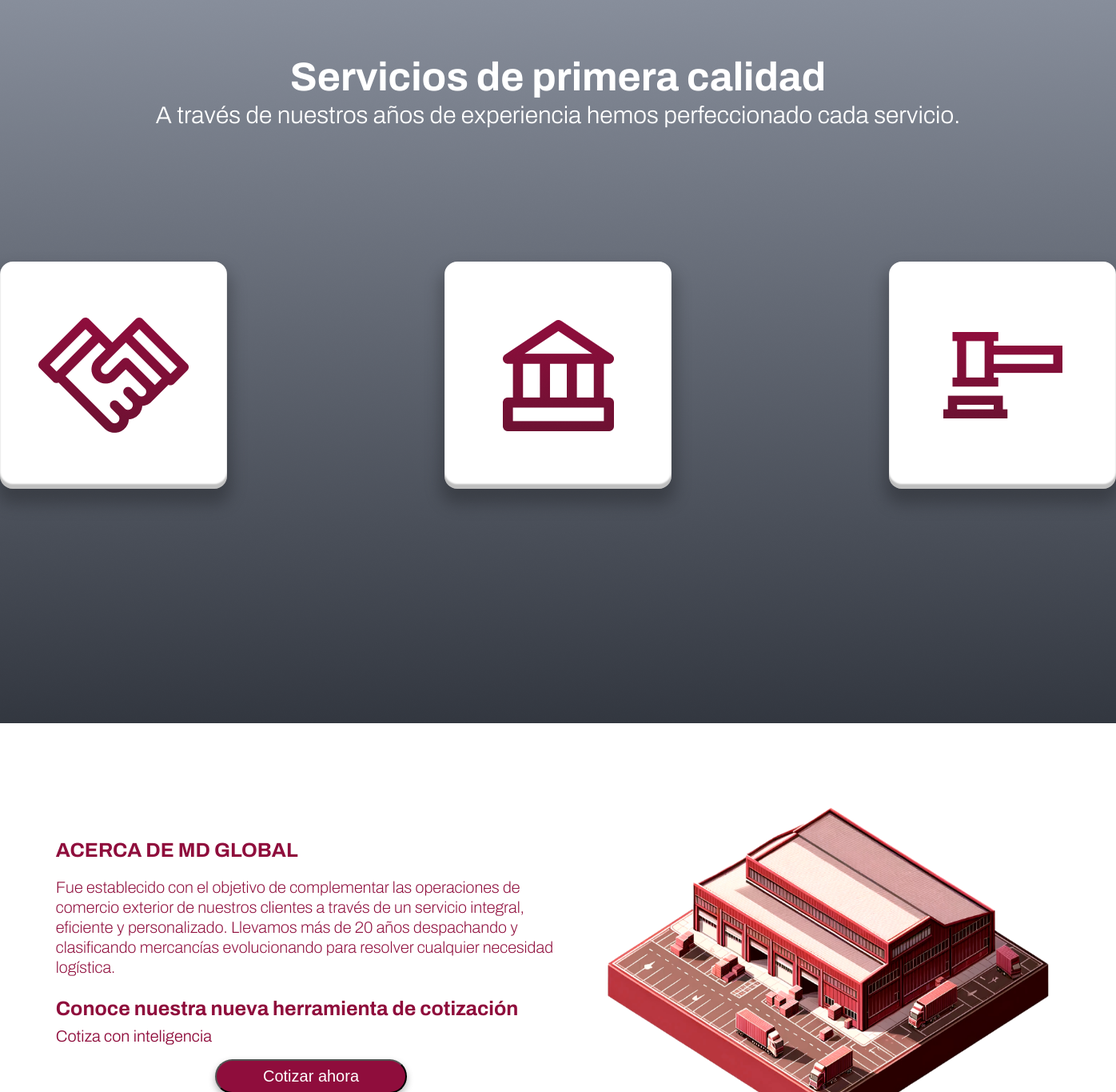
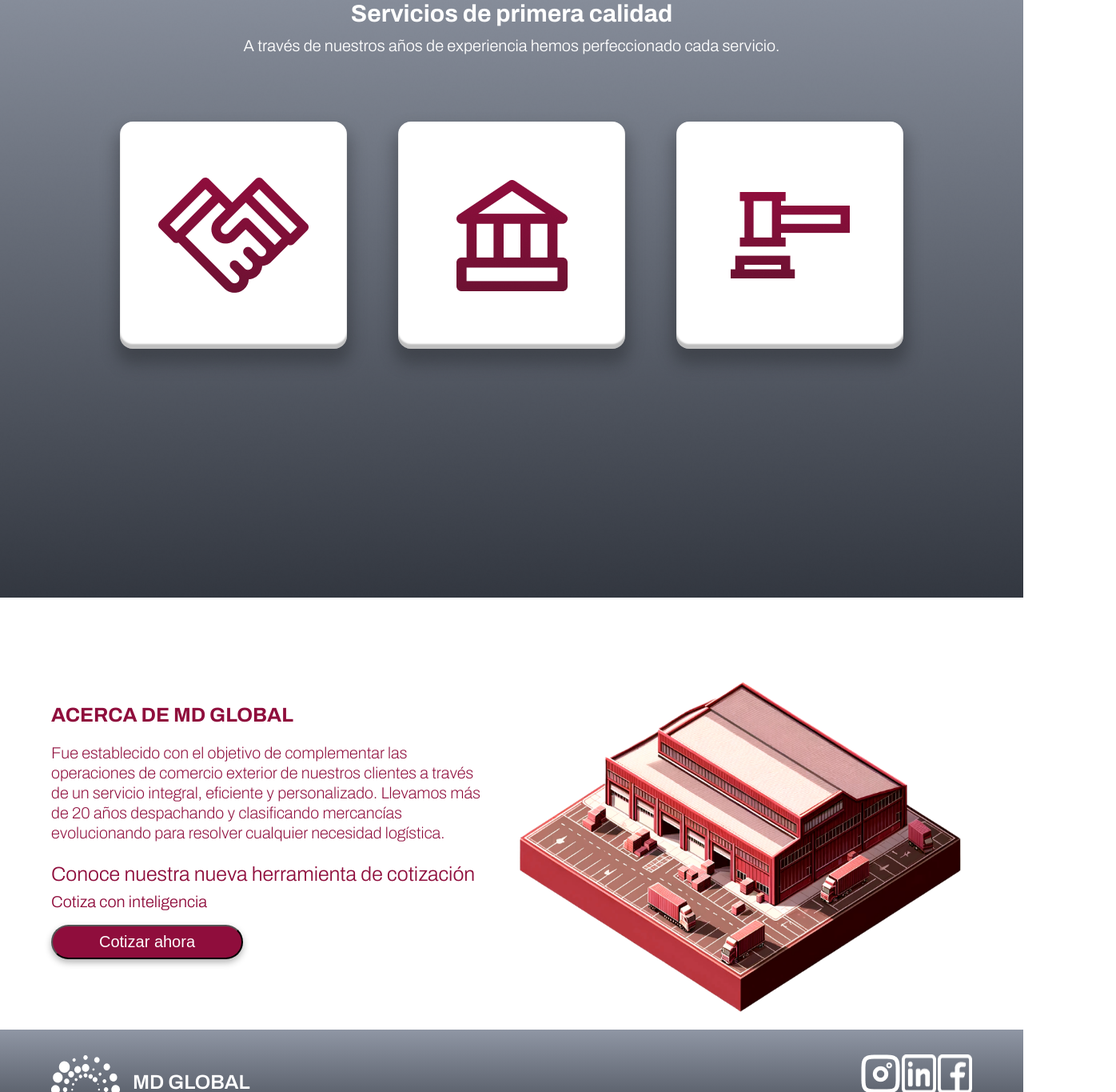
Before and after one commit to Franco97sassi/Md-global2024, a React (Vite) app in the folder frontend/mdglobal2024/: page / in a window 1280 px wide. Shown: the part 660-2025 px from the top of the page at 80% size, 1396 px wide, since content can reach past the window. Built offline with nearby package versions, Linux system fonts and the light colour scheme; a web font is replaced by a local one.

Commit message:
home mobile 70%

```diff
--- a/frontend/mdglobal2024/package.json
+++ b/frontend/mdglobal2024/package.json
@@ -11,6 +11,7 @@
   },
   "dependencies": {
     "react": "^18.2.0",
+    "react-device-detect": "^2.2.3",
     "react-dom": "^18.2.0",
     "react-router-dom": "^6.21.1",
     "react-swipeable-views": "^0.14.0"
--- a/frontend/mdglobal2024/src/componentes/Footer.jsx
+++ b/frontend/mdglobal2024/src/componentes/Footer.jsx
@@ -3,6 +3,8 @@ import facebook from  "../assets/Footer/facebook.png";
 import instagram from  "../assets/Footer/instagram.png";
 import inLogo from  "../assets/Footer/inLogo.png";
 import './style.css'
+import { isMobile } from "react-device-detect";
+
 function Footer() {
   return (
     <div className="footerAltura"
@@ -18,30 +20,30 @@ function Footer() {
       }}
     >
         <div style={{ display: 'flex', alignItems: 'center' , marginLeft: '5%'  }}>
-        <img src={logo} alt="" />
+        <img style={{height: isMobile ? '50px' : null , width: isMobile ? '50px' : ''}} src={logo} alt="" />
         <span className="tituloo"
           style={{
             color: "white",
             marginLeft: "1rem",
-            fontSize: "25px",
+            fontSize: isMobile ? '15px' : "25px",
             fontWeight: "600",
             whiteSpace: "nowrap",
             lineHeight: "15.2px",
           }}
         >
           MD GLOBAL <br />{" "}
-          <span style={{ fontWeight: "600", fontSize: "15px" }}>
+          <span style={{ fontWeight: "600",       fontSize: isMobile ? '10px' : "15px", }}>
             TRADE SERVICES
           </span>{" "}
         </span>
       </div>
         <div style={{marginRight: '5%'}}>
-            <div style={{display: 'flex' , marginBottom: '1rem',flexDirection: 'row', justifyContent: 'flex-end' , gap: '15px'}}>
-              <img src={instagram} alt="" />
-              <img src={inLogo} alt="" />
-              <img src={facebook} alt="" />
+            <div style={{display: 'flex' , marginBottom: '1rem',flexDirection: 'row', justifyContent: 'flex-end' , gap: '2px'}}>
+              <img style={{height: isMobile ? '20px' : null }} src={instagram} alt="" />
+              <img style={{height: isMobile ? '20px' : null }}  src={inLogo} alt="" />
+              <img  style={{height: isMobile ? '20px' : null }} src={facebook} alt="" />
             </div>
-            <span style={{justifyContent: 'flex-end' , whiteSpace: "nowrap", color: 'white'}}>© MD GLOBAL TRADE SERVICES 2023, Todos los derechos reservados</span></div>
+            <span style={{justifyContent: 'flex-end' , whiteSpace: "nowrap", color: 'white'}}> {isMobile ? ('© MD GLOBAL 2023') : ('© MD GLOBAL TRADE SERVICES 2023, Todos los derechos reservados')  }</span></div>
     </div>
   );
 }
--- a/frontend/mdglobal2024/src/componentes/Home/Home.jsx
+++ b/frontend/mdglobal2024/src/componentes/Home/Home.jsx
@@ -1,23 +1,25 @@
 import Navbar from "../Navbar";
+import { isMobile } from "react-device-detect";
 import Home2 from "./Home2";
 import construccion from "../../assets/Home/homeConstruccion.png";
 import Home3 from "./Home3";
 import rectangulo from "../../assets/Home/rectangulo.png";
 import Footer from "../Footer";
 import "./style.css";
+import HamburguesaMenu from "../Menu";
 
 function Home() {
   return (
     <>
       <header>
-        <Navbar></Navbar>
+       {isMobile ? (<HamburguesaMenu></HamburguesaMenu>) : (<Navbar></Navbar>)}
       </header>
       <main>
         <section>
           <div
             style={{
               display: "flex",
-              flexDirection: "row",
+              flexDirection: isMobile ? 'column' :  "row",
               gap: '1rem',
               marginBottom: '2rem'
             }}
@@ -44,7 +46,7 @@ function Home() {
                 OPERACIONES DE COMERCIO <br />
                 EXTERIOR.
               </span>
-              <span className="texto2" style={{ lineHeight: "25px" }}>
+              <span className="texto2" style={{ lineHeight: "25px" , maxWidth: isMobile ? '300px' : null}}>
                 En MD Global Trade Services somos un equipo de trabajo que{" "}
                 <br />
                 encuentra soluciones aduaneras para su cadena logística.
@@ -52,8 +54,8 @@ function Home() {
               <div
                 style={{
                   display: "flex",
-                  flexDirection: "row",
-                  alignItems: "center",
+                  flexDirection: isMobile ? 'column' :  "row",
+                  alignItems: isMobile ? 'left' : "center",
 
                   marginTop: "1rem",
                   justifyContent: "left",
@@ -92,7 +94,8 @@ function Home() {
               </div>
             </div>
             <div style={{ marginTop: "5rem", marginRight: "5%" }}>
-              <img className="fotohome1" src={construccion} alt="" />
+              <img className="fotohome1" src={construccion} alt="" style={{height: isMobile ? '300px' : null ,
+            width: isMobile ? '350px' : null }}/>
             </div>
           </div>
         </section>
@@ -101,7 +104,7 @@ function Home() {
             backgroundImage: `url(${rectangulo})`,
             backgroundSize: "cover",
             backgroundPosition: "center",
-            height: "992px",
+            height: isMobile ? '1500px' : "835px",
             width: "auto",
           }}
         >
--- a/frontend/mdglobal2024/src/componentes/Home/Home2.jsx
+++ b/frontend/mdglobal2024/src/componentes/Home/Home2.jsx
@@ -1,11 +1,11 @@
 import construccion2 from "../../assets/Home/home2.png";
-
+import { isMobile } from "react-device-detect";
 function Home2() {
   return (
     <div
       style={{
         display: "flex",
-        flexDirection: "row",
+        flexDirection: isMobile ? 'column' : "row",
         gap: "1rem",
       }}
     >
@@ -38,7 +38,8 @@ function Home2() {
             fontWeight: "200",
             lineHeight: "25px",
             marginBottom: "1rem",
-            maxWidth: '50rem'
+            maxWidth: isMobile ? '300px' : '50rem'
+
           }}
         >
           Fue establecido con el objetivo de complementar las operaciones de
@@ -51,8 +52,9 @@ function Home2() {
         <span
           className="texto1"
           style={{
-            fontWeight: "bold",
-            lineHeight: '45px'
+            fontWeight: "500",
+            lineHeight: '45px',
+            maxWidth: isMobile ? '300px' : null
 
 
           }}
@@ -67,7 +69,7 @@ function Home2() {
             alignItems: "center",
 
             marginTop: "1rem",
-            justifyContent: "center",
+            justifyContent: "left",
           }}
         >
           <button
@@ -88,7 +90,8 @@ function Home2() {
         </div>
       </div>
       <div style={{ marginTop: "5rem", marginRight: "5%" }}>
-        <img className="fotohome1" src={construccion2} alt="" />
+        <img  style={{height: isMobile ? '300px' : null ,
+      width: isMobile ? '350px' : null}} className="fotohome1" src={construccion2} alt="" />
       </div>
     </div>
   );
--- a/frontend/mdglobal2024/src/componentes/Home/Home3.jsx
+++ b/frontend/mdglobal2024/src/componentes/Home/Home3.jsx
@@ -2,7 +2,8 @@ import manito from "../../assets/Home/manito.png";
 import casita from "../../assets/Home/casita.png";
 import martillo from "../../assets/Home/martillo.png";
 import { useState } from "react";
-
+import { isMobile } from "react-device-detect";
+import './style.css'
 function Home3() {
     const [isHovered1, setIsHovered1] = useState(false);
     const [isHovered2, setIsHovered2] = useState(false);
@@ -38,28 +39,28 @@ function Home3() {
           color: "white",
         }}
       >
-        <span
+        <span className="textoHOME3"
           style={{
             fontWeight: "bold",
-            fontSize: "50px",
-            marginTop: "10rem",
+
+            maxWidth: isMobile ? '300px' : null,
             lineHeight: "50px",
           }}
         >
           Servicios de primera calidad <br />{" "}
         </span>
-        <span style={{ fontSize: "30px", fontWeight: "300" }}>
+        <span className="textoHOME3-2" style={{  fontWeight: "300" , maxWidth: isMobile ? '300px' : null }}>
           A través de nuestros años de experiencia hemos perfeccionado cada
           servicio.
         </span>
 
-        <div
+        <div className="conteiner"
           style={{
             display: "flex",
-            flexDirection: "row",
+            flexDirection: isMobile ?  'column' : "row",
             justifyContent: "space-between",
-            gap: "17rem",
-            marginTop: "10rem",
+
+
           }}
         >
           <div
--- a/frontend/mdglobal2024/src/componentes/Home/style.css
+++ b/frontend/mdglobal2024/src/componentes/Home/style.css
@@ -42,6 +42,17 @@
     font-size: 25px;
     line-height: 30px;
   }
+  .conteiner {
+    gap: 17rem;
+    margin-top: 10rem
+  }
+  .textoHOME3-2{
+    font-size: 30px;
+  }
+  .textoHOME3{
+    font-size: 50px;
+    margin-top: 10rem;
+  }
 }
 
 @media (max-width: 1360px) {
@@ -60,4 +71,17 @@
     font-size: 25px;
     line-height: 25px;
   }
+  .conteiner {
+    gap: 4rem;
+    margin-top: 5rem
+  }
+  .textoHOME3-2{
+    font-size: 20px;
+  }
+  .textoHOME3{
+    font-size: 30px;
+    margin-top: 5rem;
+  }
+
+
 }
--- /dev/null
+++ b/frontend/mdglobal2024/src/componentes/Menu.jsx
@@ -0,0 +1,28 @@
+import React, { useState } from 'react';
+import './style.css';  // Crearemos este archivo CSS en el siguiente paso
+
+const HamburguesaMenu = () => {
+  const [menuVisible, setMenuVisible] = useState(false);
+
+  const toggleMenu = () => {
+    setMenuVisible(!menuVisible);
+  };
+
+  return (
+    <div className="hamburguesa-menu">
+      <div className="hamburguesa-icon" onClick={toggleMenu}>
+        ☰
+      </div>
+      {menuVisible && (
+        <div className="menu-desplegable">
+          {/* Aquí colocarías los elementos del menú */}
+          <p>Opción 1</p>
+          <p>Opción 2</p>
+          <p>Opción 3</p>
+        </div>
+      )}
+    </div>
+  );
+};
+
+export default HamburguesaMenu;
--- a/frontend/mdglobal2024/src/componentes/style.css
+++ b/frontend/mdglobal2024/src/componentes/style.css
@@ -10,3 +10,24 @@
     height: 150px;
 }
   }
+
+
+
+  .hamburguesa-menu {
+    position: relative;
+  }
+
+  .hamburguesa-icon {
+    cursor: pointer;
+    font-size: 24px;
+  }
+
+  .menu-desplegable {
+    position: absolute;
+    top: 30px;
+    right: 1;
+    background-color: #fff;
+    border: 1px solid #ddd;
+    padding: 10px;
+    box-shadow: 0 0 10px rgba(0, 0, 0, 0.1);
+  }
```
Also changed, not shown: 1 other file (tests, documents, lock files or other folders).
